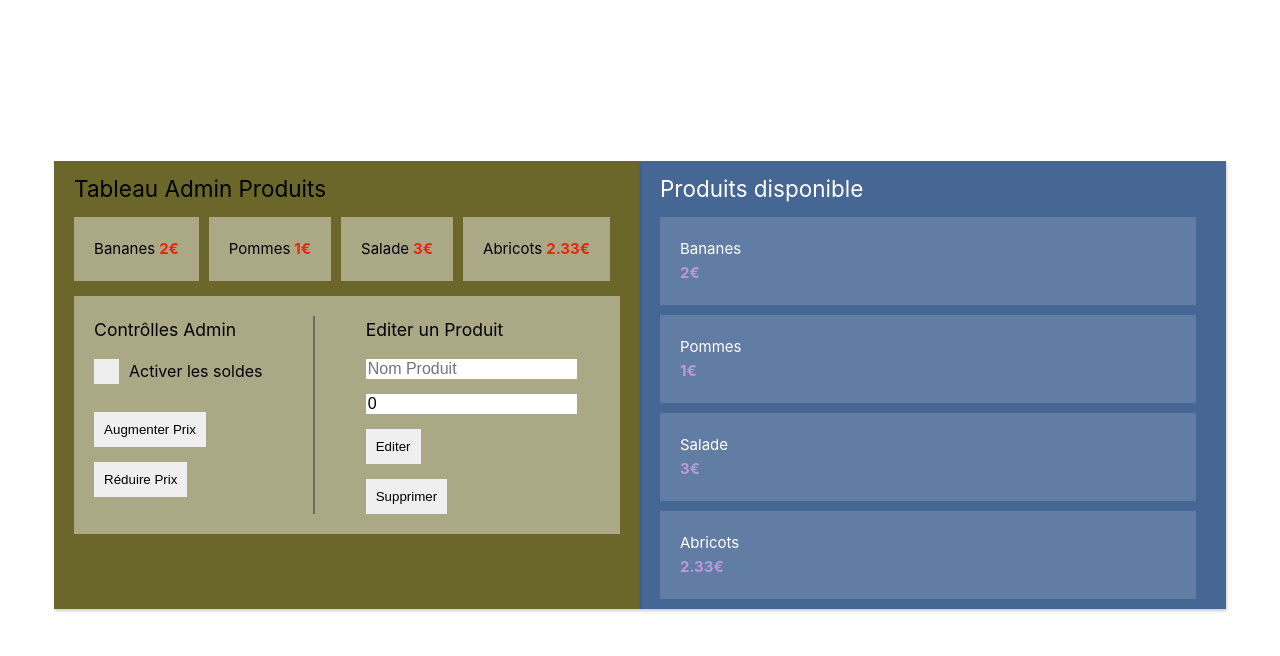
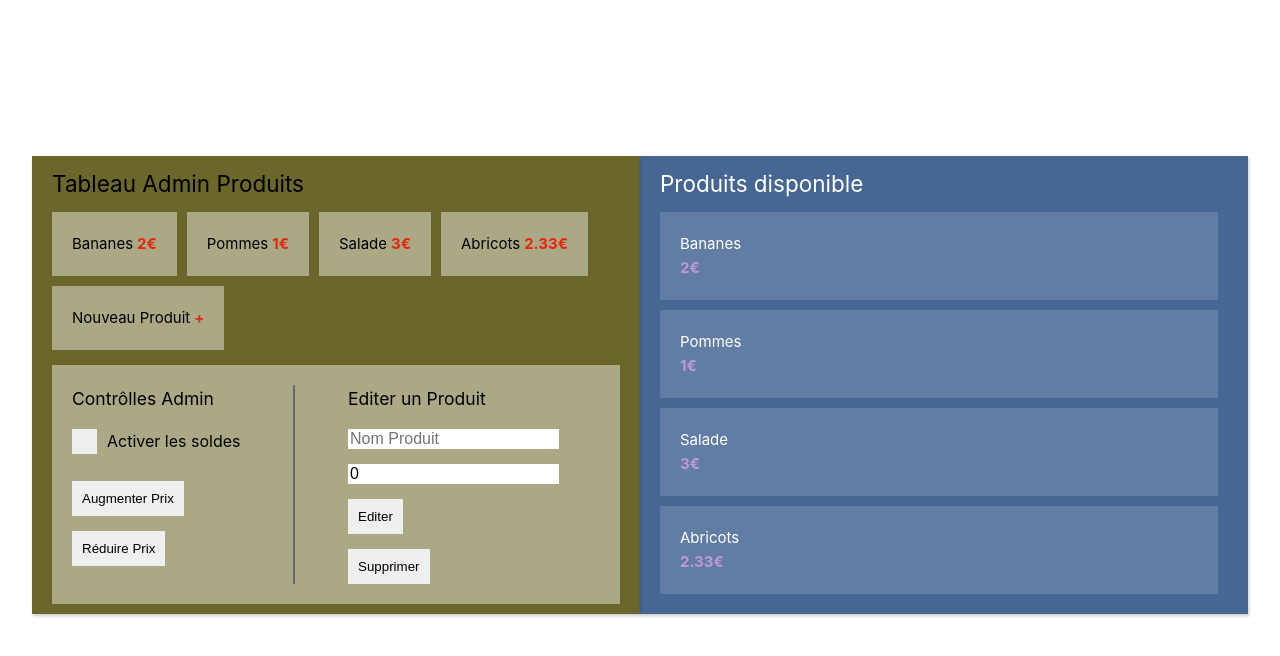
Before and after one commit to GregMarshall999/vuex-tutorial, a Vue app: page / in a window 1280 px wide. Shown: the top 656 px of the page. Built offline with nearby package versions, Linux system fonts and the light colour scheme.

Commit message:
ajouter produit

```diff
--- a/src/components/ListerComp.vue
+++ b/src/components/ListerComp.vue
@@ -12,6 +12,7 @@
                 <span class="price">{{ product.price }}€</span>
             </template>
         </ProductComp>
+        <slot></slot>
     </ul>
 </template>
 
@@ -37,7 +38,7 @@ const propSelected = index => {
 </script>
 
 <!--Style issue solved with mixin later-->
-<style lang="scss" scoped>
+<style lang="scss">
 @import '@/scss/ProductsStyle.scss';
 
 .admin {
--- a/src/store/index.js
+++ b/src/store/index.js
@@ -27,6 +27,9 @@ const getters = {
     },
     getProduct: state => payload => {
         return state.products[payload];
+    },
+    countProducts: state => {
+        return state.products.length;
     }
 };
 
@@ -46,6 +49,9 @@ const mutations = {
     },
     deleteProduct: (state, payload) => {
         state.products.splice(payload, 1);
+    },
+    pushProduct: (state, payload) => {
+        state.products.push(payload);
     }
 };
 
@@ -74,6 +80,11 @@ const actions = {
         setTimeout(() => {
             context.commit('deleteProduct', payload);
         }, 1200);
+    },
+    addProduct: (context, payload) => {
+        setTimeout(() => {
+            context.commit('pushProduct', payload);
+        }, 1500);
     }
 };
 
--- a/src/views/AdminProductView.vue
+++ b/src/views/AdminProductView.vue
@@ -4,8 +4,37 @@
 
         <ListerComp
             :isAdmin="true"
-            @productSelected="selectProduct"
-        />
+            @productSelected="selectProduct">
+            <ProductComp
+                v-if="!newProductMode"
+                :index="productCount"
+                @selected="newProductMode = true"
+            >
+                <template #label>
+                    <span class="name">Nouveau Produit</span>
+                </template>
+                <template #default>
+                    <span class="price">+</span>
+                </template>
+            </ProductComp>
+            <li v-else>
+                <form @submit.prevent="newProduct">
+                    <input
+                        type="text"
+                        placeholder="Nom Produit..."
+                        required
+                        v-model="product.name"
+                    />
+                    <input
+                        type="number"
+                        placeholder="Prix Produit..."
+                        required
+                        v-model="product.price"
+                    />
+                    <button type="submit">Ajouter</button>
+                </form>
+            </li>
+        </ListerComp>
 
         <div class="admin-tools">
             <div class="admin-controls">
@@ -37,12 +66,15 @@
 
 <script setup>
 import ListerComp from '@/components/ListerComp.vue';
-import { reactive, ref } from 'vue';
+import ProductComp from '@/components/products/ProductComp.vue';
+import { computed, reactive, ref } from 'vue';
 import { useStore } from 'vuex';
 
 const store = useStore();
 
 const sales = ref(false);
+
+const productCount = computed(() => store.getters.countProducts);
 
 const updateSales = () => {
     store.dispatch('updateSales', sales.value);
@@ -86,6 +118,18 @@ const deleteProduct = () => {
         store.dispatch('removeProduct', selectedIndex.value);
         selectedIndex.value = null;
     }
+
+    selectedProduct.name = '';
+    selectedProduct.price = 0;
+}
+const newProductMode = ref(false);
+const product = reactive({
+    name: null,
+    price: null
+});
+const newProduct = () => {
+    store.dispatch('addProduct', product);
+    newProductMode.value = false;
 }
 
 </script>
```
